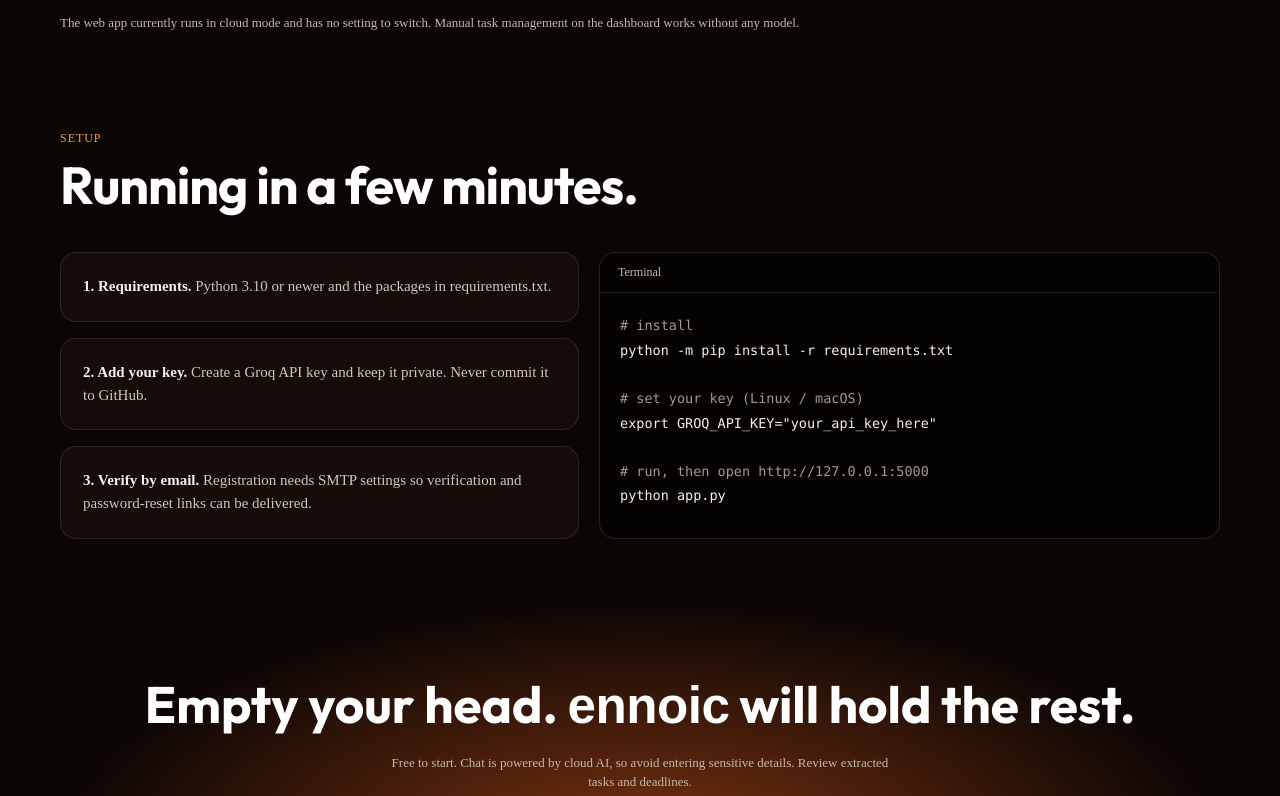
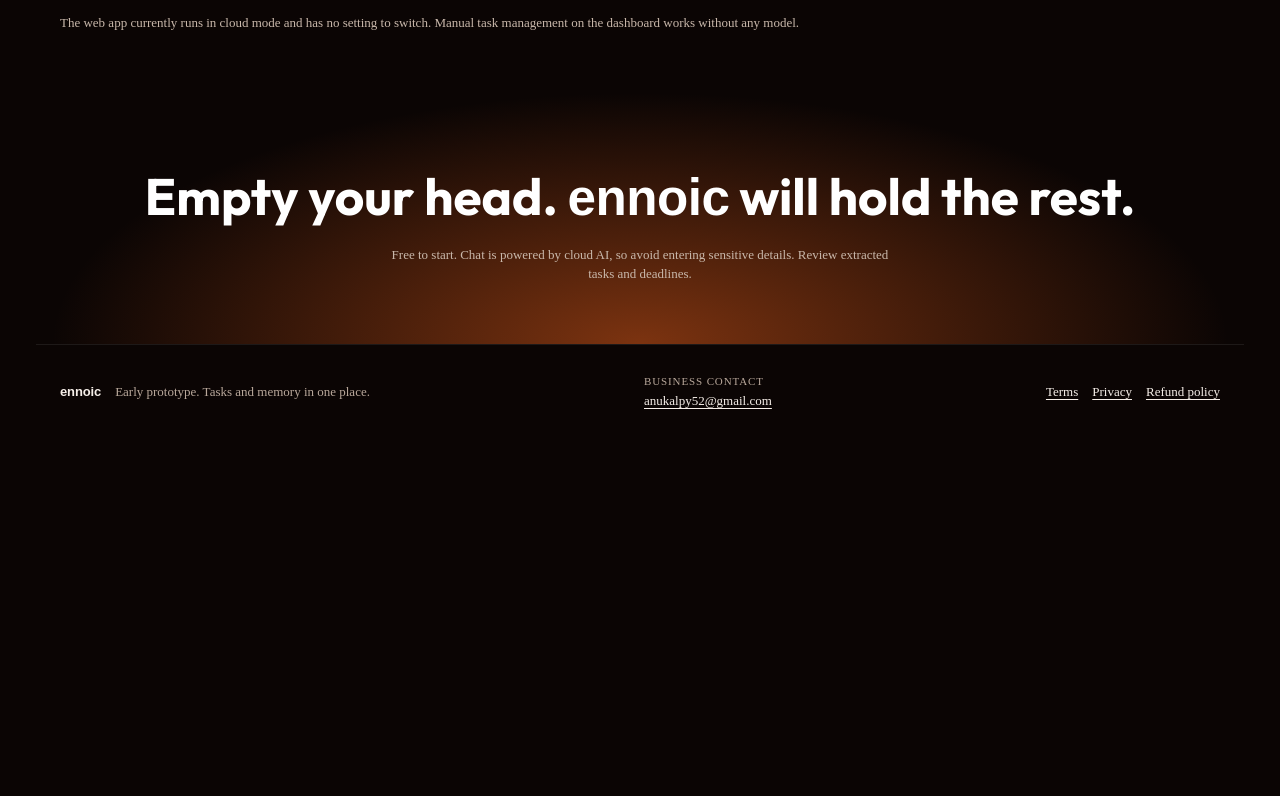
Before and after one commit to Lionshaft-pixel/ennoic, a plain HTML site: page static/landing-page.html in a window 1280 px wide. Shown: the part 2001-2797 px from the top of the page. After the commit the page ends 2450 px from the top, so only its background shows below. Drawn offline with Linux system fonts and the light colour scheme; a script that the page names is missing; a web font is replaced by a local one.

Commit message:
Remove setup section from landing page

```diff
--- a/static/landing-page.html
+++ b/static/landing-page.html
@@ -289,7 +289,7 @@ html{scrollbar-width:thin;scrollbar-color:#ff8a2b #120a08}
 ::-webkit-scrollbar-thumb{background:linear-gradient(180deg,#ffb066,#d9591a);border-radius:999px;border:3px solid #120a08}
 ::-webkit-scrollbar-thumb:hover{background:linear-gradient(180deg,#ffc58a,#f06a22)}
 ::selection{background:#ff8a2b;color:#1a0b00}
-h1,#benefits h2,#benefits h3,#modes h2,#modes h3,#setup h2,#start h2{font-family:"Outfit",sans-serif!important;font-optical-sizing:auto;font-style:normal!important;font-weight:700!important}
+h1,#benefits h2,#benefits h3,#modes h2,#modes h3,#start h2{font-family:"Outfit",sans-serif!important;font-optical-sizing:auto;font-style:normal!important;font-weight:700!important}
 </style>
 </helmet>
 <div style="width:100%;background:#0b0504;color:#f6efe9;font-family:Inter,system-ui,sans-serif;overflow:hidden" data-canvas-width="1440" data-canvas-height="2250" data-document-role="page" data-label="Ennoic landing page">
@@ -300,7 +300,7 @@ h1,#benefits h2,#benefits h3,#modes h2,#modes h3,#setup h2,#start h2{font-family
 <div style="position:relative;max-width:1280px;margin:0 auto;display:flex;align-items:center;justify-content:space-between;padding-top:28px">
 <a href="/" style="font-weight:600;font-size:22px;letter-spacing:-.02em;color:#fff"><span class="rhd">ennoic</span></a>
 <nav style="display:flex;gap:28px;background:#fff;color:#111;padding:14px 32px;border-radius:0 0 22px 22px;font-size:14px;font-weight:500;position:absolute;left:50%;transform:translateX(-50%);top:-28px;padding-top:42px">
-<a href="#preview">Preview</a><a href="#benefits">Benefits</a><a href="#modes">AI modes</a><a href="#setup">Setup</a>
+<a href="#preview">Preview</a><a href="#benefits">Benefits</a><a href="#modes">AI modes</a>
 </nav>
 </div>
 
@@ -381,29 +381,6 @@ h1,#benefits h2,#benefits h3,#modes h2,#modes h3,#setup h2,#start h2{font-family
 <p style="margin:18px 0 0;font-size:13px;color:#c9b8ab">The web app currently runs in cloud mode and has no setting to switch. Manual task management on the dashboard works without any model.</p>
 </section>
 
-<section id="setup" style="max-width:1160px;margin:0 auto;padding:60px 24px 40px">
-<div style="font-size:12px;letter-spacing:.08em;color:#ff9a3d">SETUP</div>
-<h2 style="margin:12px 0 0;max-width:720px;font-family:'Instrument Serif',Georgia,serif;font-weight:400;font-size:clamp(34px,4.6vw,52px);line-height:1.05;letter-spacing:-.02em;color:#fff;">Running in a few minutes.</h2>
-<div style="margin-top:40px;display:flex;flex-wrap:wrap;gap:20px">
-<div style="flex:1 1 340px;display:flex;flex-direction:column;gap:16px;color:#d6c5b8;font-size:15px;line-height:1.55">
-<div style="background:#150b09;border:1px solid rgba(255,255,255,.1);border-radius:16px;padding:22px"><strong style="color:#f6efe9">1. Requirements.</strong> Python 3.10 or newer and the packages in requirements.txt.</div>
-<div style="background:#150b09;border:1px solid rgba(255,255,255,.1);border-radius:16px;padding:22px"><strong style="color:#f6efe9">2. Add your key.</strong> Create a Groq API key and keep it private. Never commit it to GitHub.</div>
-<div style="background:#150b09;border:1px solid rgba(255,255,255,.1);border-radius:16px;padding:22px"><strong style="color:#f6efe9">3. Verify by email.</strong> Registration needs SMTP settings so verification and password-reset links can be delivered.</div>
-</div>
-<div style="flex:1 1 440px;background:#050202;border:1px solid rgba(255,255,255,.12);border-radius:16px;overflow:hidden">
-<div style="padding:12px 18px;border-bottom:1px solid rgba(255,255,255,.1);font-size:12px;color:#c9b8ab">Terminal</div>
-<pre style="margin:0;padding:20px;overflow-x:auto;font-family:ui-monospace,Menlo,Consolas,monospace;font-size:13.5px;line-height:1.8;color:#f6efe9"><span style="color:#a8978b"># install</span>
-python -m pip install -r requirements.txt
-
-<span style="color:#a8978b"># set your key (Linux / macOS)</span>
-export GROQ_API_KEY="your_api_key_here"
-
-<span style="color:#a8978b"># run, then open http://127.0.0.1:5000</span>
-python app.py</pre>
-</div>
-</div>
-</section>
-
 <section id="start" style="padding:100px 24px 60px;text-align:center;background:radial-gradient(ellipse at 50% 100%,rgba(217,89,26,.55),rgba(11,5,4,0) 65%)">
 <h2 style="margin:0;font-family:'Instrument Serif',Georgia,serif;font-style:italic;font-weight:400;font-size:clamp(40px,4vw,72px);line-height:1;color:#fff;">Empty your head. <span class="rhd">ennoic</span> will hold the rest.</h2>
 <p style="margin:22px auto 0;max-width:520px;font-size:13px;line-height:1.5;color:#c9b8ab">Free to start. Chat is powered by cloud AI, so avoid entering sensitive details. Review extracted tasks and deadlines.</p>
```
Also changed, not shown: templates/landing.html (+1 -1 lines).
